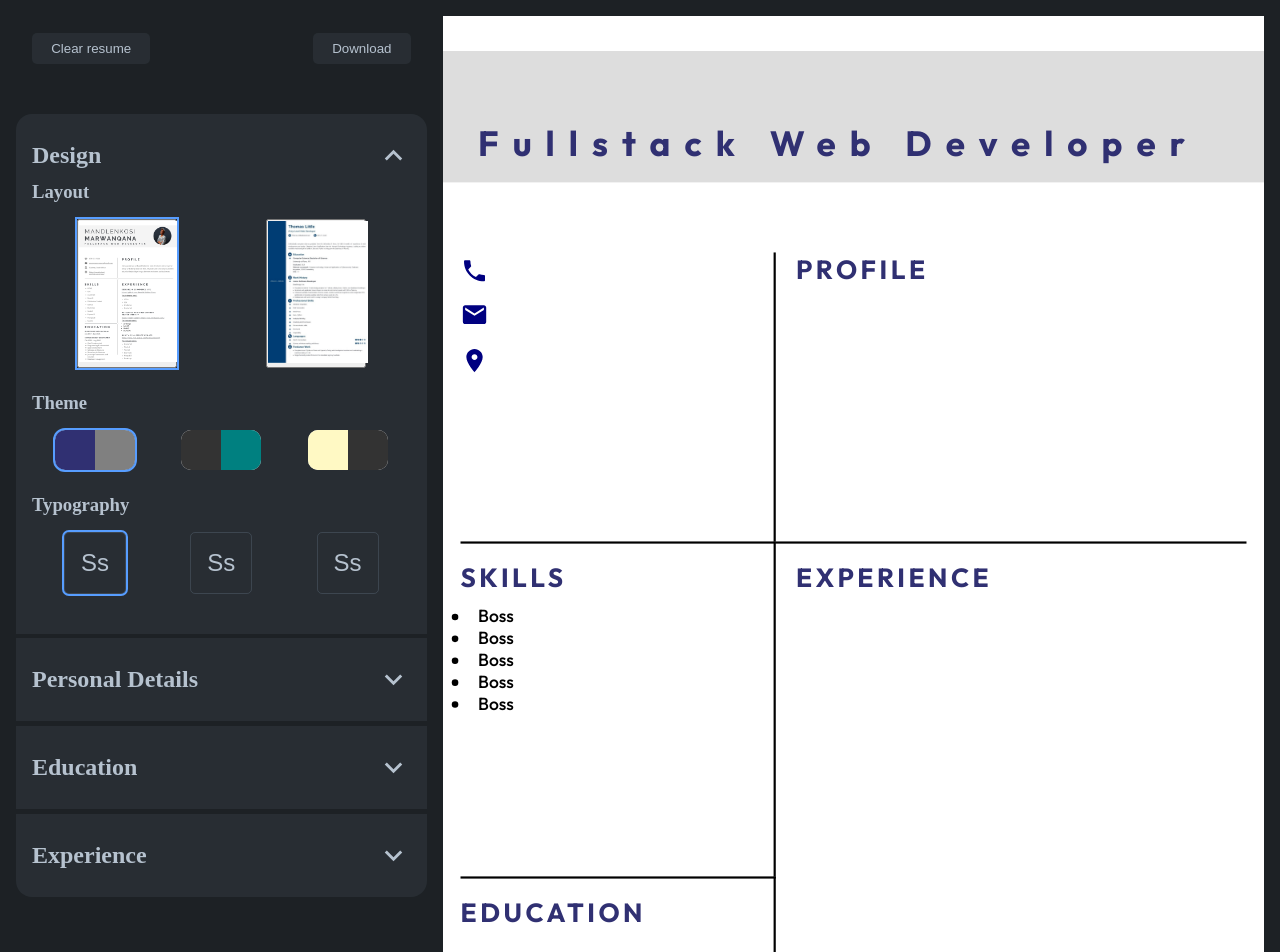
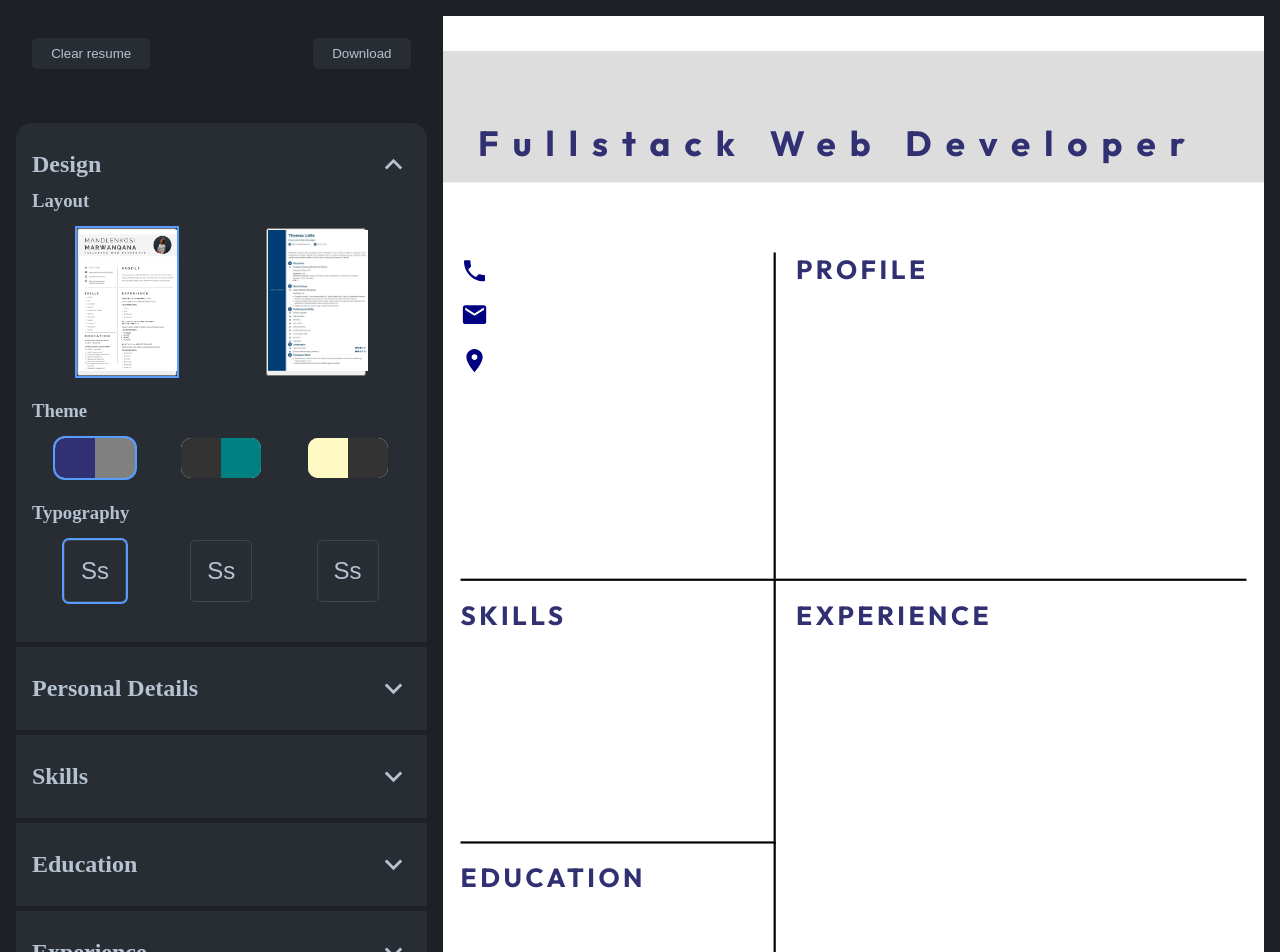
Before and after one commit to brodiehunt/cv-builder, a React (Vite) app: page / in a window 1280 px wide. Shown: the top 952 px of the page. Built offline with nearby package versions, Linux system fonts and the light colour scheme.

Commit message:
Add functionality to add skills.

```diff
--- a/src/App.jsx
+++ b/src/App.jsx
@@ -8,6 +8,7 @@ import './App.css'
 function App() {
   const [design, setDesign] = useState({layout: 'layoutOne', theme: 'themeOne', typography: 'typeOne'});
   const [personDetails, setPersonDetails] = useState({fullName: '', email: '', phone: '', address: '', profile: ''});
+  const [skills, setSkills] = useState([]);
   const [education, setEducation] = useState([]);
   const [experience, setExperience] = useState([]);
 
@@ -15,6 +16,7 @@ function App() {
   function clearResume() {
     setDesign({layout: 'layoutOne', theme: 'themeOne', typography: 'typeOne'});
     setPersonDetails({fullName: '', email: '', phone: '', address: '', profile: ''})
+    setSkills([]);
     setEducation([]);
     setExperience([]);
   }
@@ -30,6 +32,20 @@ function App() {
     event.preventDefault();
 
     setPersonDetails(details);
+  }
+
+  function handleSaveNewSkill(event, data) {
+    event.preventDefault();
+    const id = uuidv4();
+    data.id = id;
+    const newState = skills.slice();
+    newState.push(data);
+    setSkills(newState);
+  }
+
+  function handleDeleteSkill(data) {
+    const otherItems = skills.filter((item) => item.id !== data.id);
+    setSkills(otherItems);
   }
 
   // New experience save - adds a completely new object
@@ -96,6 +112,9 @@ function App() {
         handleDesignChange={handleDesignChange}
         formDetails={personDetails}
         handleSaveDetails={handleSaveDetails}
+        skills={skills}
+        handleSaveNewSkill={handleSaveNewSkill}
+        handleDeleteSkill={handleDeleteSkill}
         experience={experience}
         handleUpdateExperience={handleUpdateExperience}
         handleSaveNewExperience={handleSaveNewExperience}
@@ -108,6 +127,7 @@ function App() {
       <Page
         design={design}
         details={personDetails}
+        skills={skills}
         education={education}
         experience={experience}
       />
--- a/src/components/Accordion.jsx
+++ b/src/components/Accordion.jsx
@@ -2,10 +2,11 @@ import {useState} from 'react';
 
 import Design from './Design';
 import Details from './Details';
+import Skills from './Skills';
 import Education from './Education';
 import Experience from './Experience';
 function Accordion(props) {
-    const [openAccordion, setOpenAccordion] = useState({design: true, details: false, education: false, experience: false});
+    const [openAccordion, setOpenAccordion] = useState({design: true, details: false, skills: false, education: false, experience: false});
 
     function handleChangeAccordion(isOpen, stateKey) {
         const newState = {...openAccordion};
@@ -31,6 +32,12 @@ function Accordion(props) {
                 formDetails={props.formDetails}
                 handleSaveDetails={props.handleSaveDetails}
             />
+            <Skills isOpen={openAccordion.skills}
+                handleChangeAccordion={handleChangeAccordion}
+                skillsData={props.skills}
+                handleSaveNewSkill={props.handleSaveNewSkill}
+                handleDeleteSkill={props.handleDeleteSkill}
+            />
             <Education isOpen={openAccordion.education}
                 handleChangeAccordion={handleChangeAccordion}
                 educationData={props.education}
--- a/src/components/Design.jsx
+++ b/src/components/Design.jsx
@@ -4,7 +4,6 @@ import template1 from '../assets/template1.jpeg';
 import template2 from '../assets/template2.jpeg';
 
 function Design({isOpen, handleChangeAccordion, designData, handleDesignChange}) {
-    console.log(designData);
     return (
         <div className="design item-container">
             <div className="header-container">
--- a/src/components/Page.jsx
+++ b/src/components/Page.jsx
@@ -3,7 +3,7 @@ import EmailIcon from '@mui/icons-material/Email';
 import LocationOnIcon from '@mui/icons-material/LocationOn';
 import {useEffect, useRef} from 'react'
 import '../styles/Template.css';
-function Page({design, details, education, experience}) {
+function Page({design, details, skills, education, experience}) {
     const pageElementRef = useRef(null);
     const gridContainerRef = useRef(null);
     const fixedPageWidth = 375;
@@ -111,11 +111,13 @@ function Page({design, details, education, experience}) {
                     <div className="skills">
                         <h2>Skills</h2>
                         <ul className="skillsList">
-                            <li>Boss</li>
-                            <li>Boss</li>
-                            <li>Boss</li>
-                            <li>Boss</li>
-                            <li>Boss</li>
+                            {skills.map((skill) => {
+                                return (
+                                    <li key={skill.id}>
+                                        {skill.skill}
+                                    </li>
+                                )
+                            })}
                         </ul>
                     </div>
                     <div className="experience">
--- /dev/null
+++ b/src/components/Skills.jsx
@@ -0,0 +1,51 @@
+import {useState} from 'react';
+import ExpandMoreIcon from '@mui/icons-material/ExpandMore';
+import DeleteOutlineIcon from '@mui/icons-material/DeleteOutline';
+import FormGroup from './FormGroup';
+import './../styles/FormGroup.css'
+
+function Skills({isOpen, skillsData, handleSaveNewSkill, handleDeleteSkill, handleChangeAccordion}) {
+    const [formState, setFormState] = useState({skill: ''});
+
+    function handleOnChange(event) {
+        const inputVal = event.target.value;
+        setFormState({skill: inputVal});
+    }
+
+    const skillDivs = skillsData.map((item) => {
+        return (
+            <div className="existing-object-tab" key={item.id} >
+                <p>{item.skill}</p>
+                <DeleteOutlineIcon className="delete-icon" onClick={(event) => {
+                    handleDeleteSkill(item)}}/>
+            </div>
+        )
+    })
+
+    return (
+        <div className="item-container skills">
+            <div className="header-container">
+            <h2>Skills</h2>
+                <ExpandMoreIcon fontSize="large" onClick={() => handleChangeAccordion(isOpen, 'skills')} className={isOpen ? 'accordion-icon open' : 'accordion-icon'}/>
+            </div>
+            <div className={`accordion-content ${isOpen ? 'open' : ''}`}>
+                <form className='skill-form'>
+                    <FormGroup className="input" name="skill" type="text"
+                        value={formState.skill} id="skill" placeholder="" label="Skill"
+                        handleOnChange={handleOnChange}
+                    />
+                    <button className="btn"
+                    onClick={(event) => {
+                        handleSaveNewSkill(event, formState)
+                        setFormState({skill: ''})
+                        }}>Save</button>
+                </form>
+                <div className="state-items">
+                    {skillDivs}
+                </div>
+            </div>
+        </div>
+    )
+}
+
+export default Skills;
--- a/src/styles/FormGroup.css
+++ b/src/styles/FormGroup.css
@@ -1,3 +1,15 @@
+form.skill-form {
+    display: flex;
+    align-items: center;
+    gap: 1rem;
+}
+form.skill-form label {
+    display: none;
+}
+form.skill-form .form-group {
+    flex-grow: 1;
+    margin: 0;
+}
 
 form .col {
     display: grid;
```
